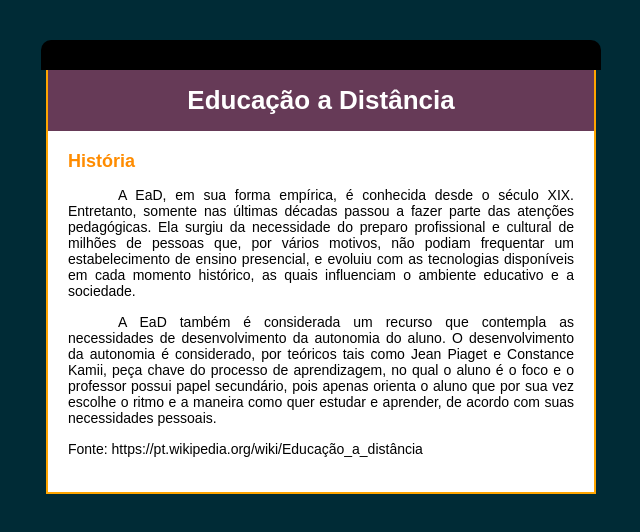
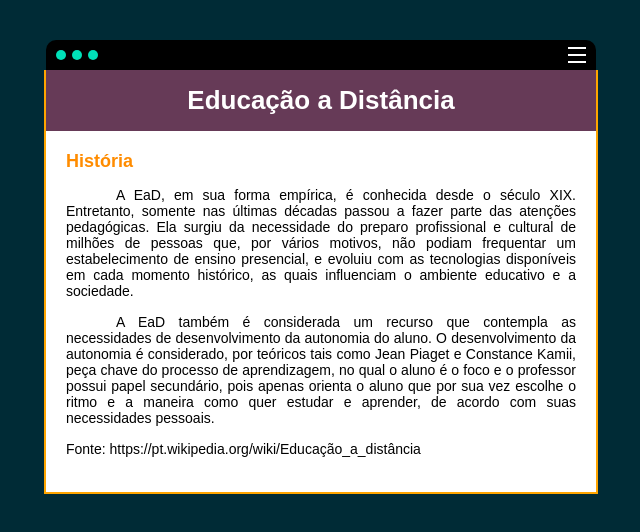
Before and after one commit to AnelyseGoiri/Desafio, a plain HTML site: page index.html in a window 1280 px wide. Shown: the whole page, without its empty margins (319-959 px from the left). Drawn offline with Linux system fonts and the light colour scheme.

Commit message:
Update Style.css

```diff
--- a/Style.css
+++ b/Style.css
@@ -1,9 +1,8 @@
-/* Fundo geral da página */
 body {
   margin: 0;
   padding: 0;
   font-family: Arial, sans-serif;
-  background-color: #002b36; /* azul escuro */
+  background-color: #002b36;
   display: flex;
   flex-direction: column;
   align-items: center;
@@ -12,35 +11,44 @@ body {
   padding-top: 40px;
 }
 
-/* Barra superior preta com círculos */
+/* Topo da caixa com ícones */
 .top-bar {
   width: 550px;
   height: 30px;
   background-color: black;
   display: flex;
+  justify-content: space-between;
   align-items: center;
-  padding-left: 10px;
+  padding: 0 10px;
   border-top-left-radius: 10px;
   border-top-right-radius: 10px;
+  box-sizing: border-box;
+}
+
+.left-icons {
+  display: flex;
+  gap: 6px;
 }
 
 .circle {
-  width: 12px;
-  height: 12px;
+  width: 10px;
+  height: 10px;
   border-radius: 50%;
-  margin-right: 6px;
+  background-color: #00e0b8; /* verde água */
 }
 
-.green {
-  background-color: #33cc33;
+/* Ícone de menu no canto direito */
+.menu-icon {
+  display: flex;
+  flex-direction: column;
+  justify-content: space-between;
+  height: 16px;
 }
 
-.yellow {
-  background-color: #ffcc00;
-}
-
-.red {
-  background-color: #ff3333;
+.menu-icon .bar {
+  width: 18px;
+  height: 2px;
+  background-color: white;
 }
 
 /* Caixa principal */
@@ -48,12 +56,11 @@ body {
   width: 550px;
   border: 2px solid orange;
   position: relative;
-  box-sizing: border-box;
   border-top: none;
   background-color: white;
 }
 
-/* Cabeçalho roxo com título branco */
+/* Cabeçalho */
 .header {
   background-color: rgb(102, 58, 87);
   padding: 15px 10px;
@@ -66,7 +73,7 @@ h1 {
   margin: 0;
 }
 
-/* Conteúdo dentro da caixa */
+/* Conteúdo */
 .conteudo {
   padding: 20px;
   background-color: white;
```
